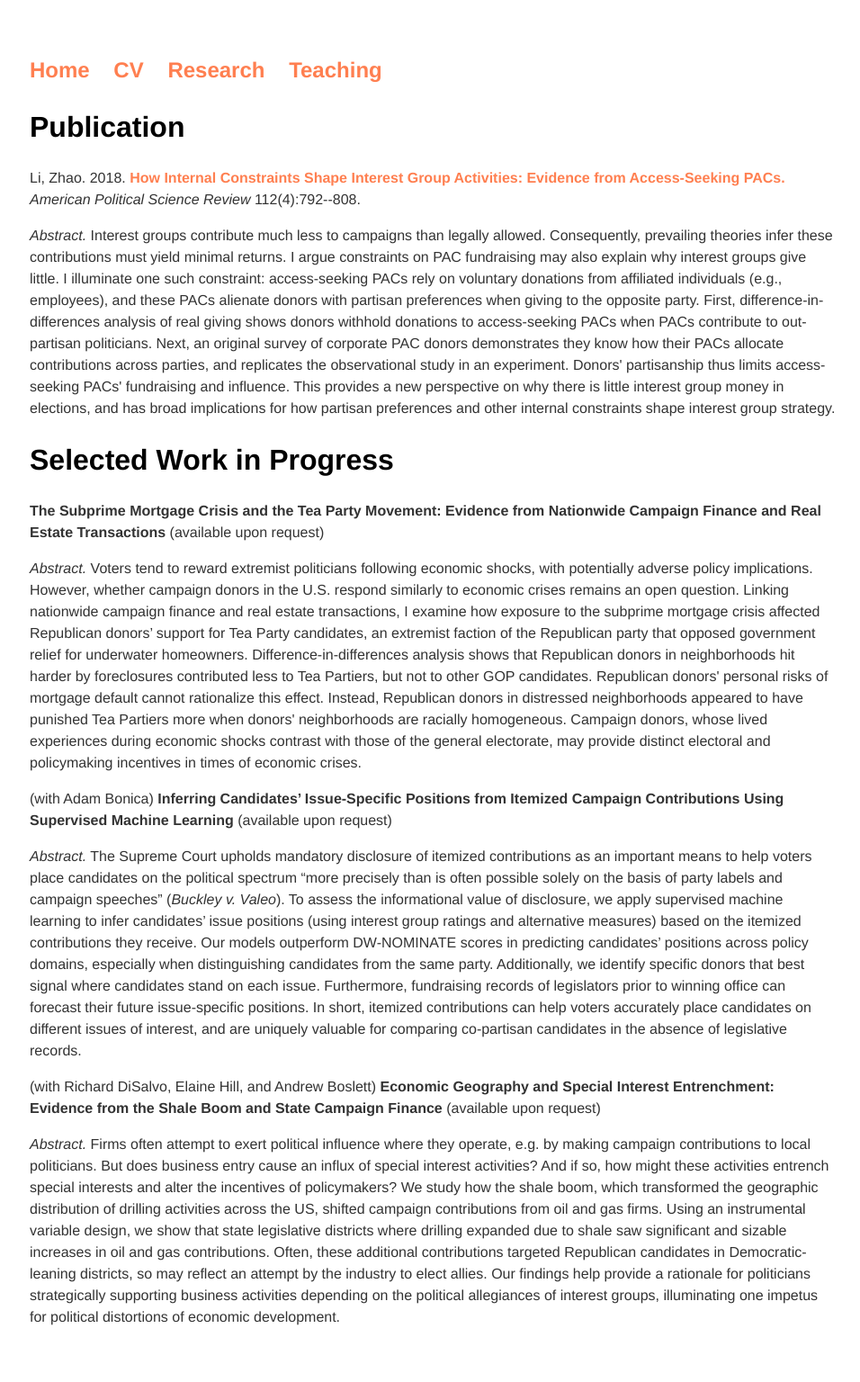
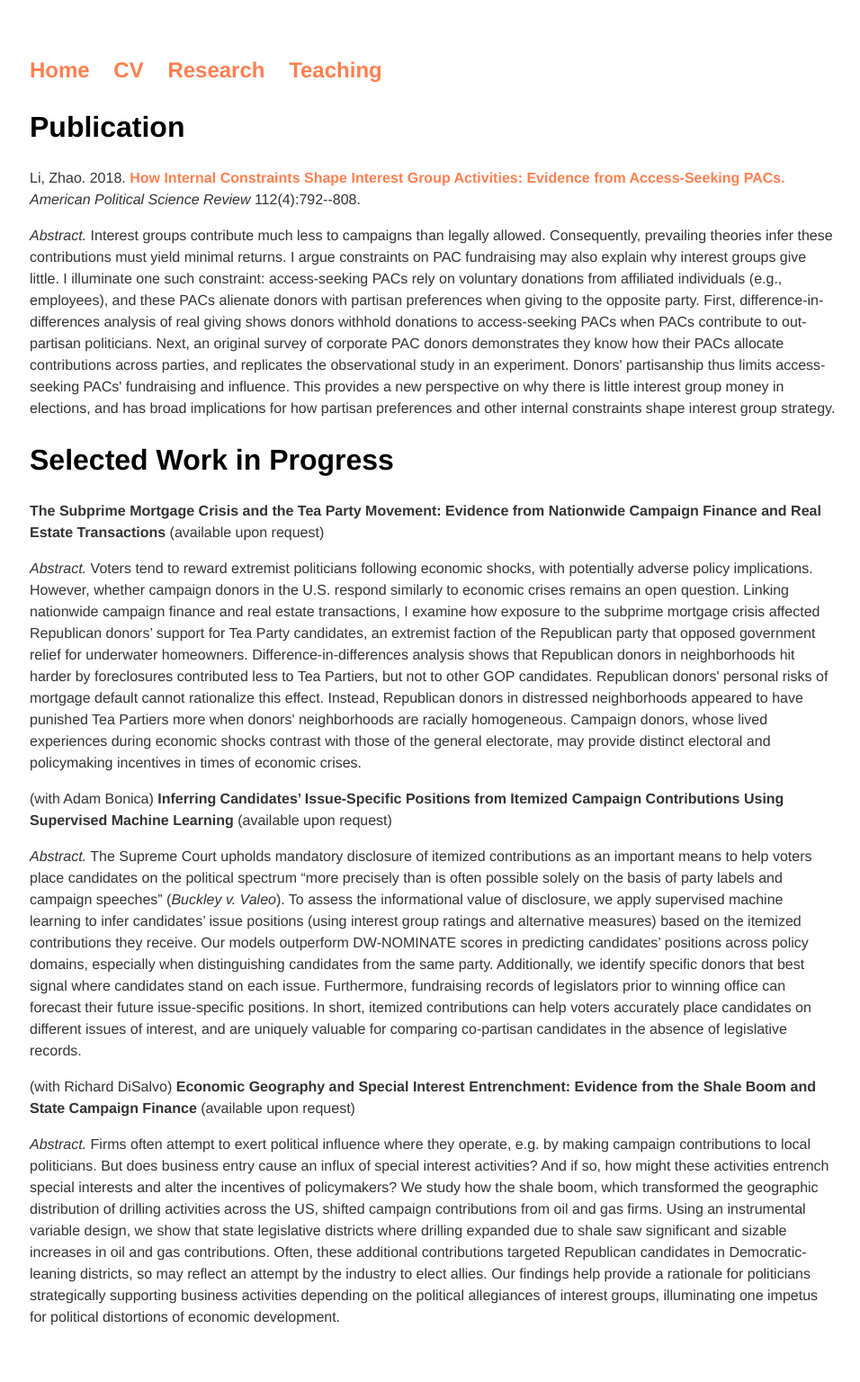
Before and after one commit to zhaoliresearch/zhaoliresearch.github.io, a Jekyll site: the page built from research/index.html, in a window 1280 px wide. Shown: the whole page at 90% size, without its empty margins (159-1115 px from the left). Built offline with Jekyll 4.4.1, drawn with Linux system fonts in a browser that asks for light colours.

Commit message:
Update index.html

```diff
--- a/research/index.html
+++ b/research/index.html
@@ -11,6 +11,6 @@ title: Zhao Li, Ph.D.
 <p><i>Abstract.</i> Voters tend to reward extremist politicians following economic shocks, with potentially adverse policy implications. However, whether campaign donors in the U.S. respond similarly to economic crises remains an open question. Linking nationwide campaign finance and real estate transactions, I examine how exposure to the subprime mortgage crisis affected Republican donors’ support for Tea Party candidates, an extremist faction of the Republican party that opposed government relief for underwater homeowners. Difference-in-differences analysis shows that Republican donors in neighborhoods hit harder by foreclosures contributed less to Tea Partiers, but not to other GOP candidates. Republican donors' personal risks of mortgage default cannot rationalize this effect. Instead, Republican donors in distressed neighborhoods appeared to have punished Tea Partiers more when donors' neighborhoods are racially homogeneous. Campaign donors, whose lived experiences during economic shocks contrast with those of the general electorate, may provide distinct electoral and policymaking incentives in times of economic crises.</p>
 <p>(with Adam Bonica) <b>Inferring Candidates’ Issue-Specific Positions from Itemized Campaign Contributions Using Supervised Machine Learning</b> (available upon request)</p>
 <p><i>Abstract.</i> The Supreme Court upholds mandatory disclosure of itemized contributions as an important means to help voters place candidates on the political spectrum “more precisely than is often possible solely on the basis of party labels and campaign speeches” (<i>Buckley v. Valeo</i>). To assess the informational value of disclosure, we apply supervised machine learning to infer candidates’ issue positions (using interest group ratings and alternative measures) based on the itemized contributions they receive. Our models outperform DW-NOMINATE scores in predicting candidates’ positions across policy domains, especially when distinguishing candidates from the same party. Additionally, we identify specific donors that best signal where candidates stand on each issue. Furthermore, fundraising records of legislators prior to winning office can forecast their future issue-specific positions. In short, itemized contributions can help voters accurately place candidates on different issues of interest, and are uniquely valuable for comparing co-partisan candidates in the absence of legislative records.</p>
-<p>(with Richard DiSalvo, Elaine Hill, and Andrew Boslett) <b>Economic Geography and Special Interest Entrenchment: Evidence from the Shale Boom and State Campaign Finance</b> (available upon request)</p>
+<p>(with Richard DiSalvo) <b>Economic Geography and Special Interest Entrenchment: Evidence from the Shale Boom and State Campaign Finance</b> (available upon request)</p>
 <p><i>Abstract.</i> Firms often attempt to exert political influence where they operate, e.g. by making campaign contributions to local politicians. But does business entry cause an influx of special interest activities? And if so, how might these activities entrench special interests and alter the incentives of policymakers? We study how the shale boom, which transformed the geographic distribution of drilling activities across the US, shifted campaign contributions from oil and gas firms. Using an instrumental variable design, we show that state legislative districts where drilling expanded due to shale saw significant and sizable increases in oil and gas contributions. Often, these additional contributions targeted Republican candidates in Democratic-leaning districts, so may reflect an attempt by the industry to elect allies. Our findings help provide a rationale for politicians strategically supporting business activities depending on the political allegiances of interest groups, illuminating one impetus for political distortions of economic development.</p>
 </div><!-- /.blurb -->
```
